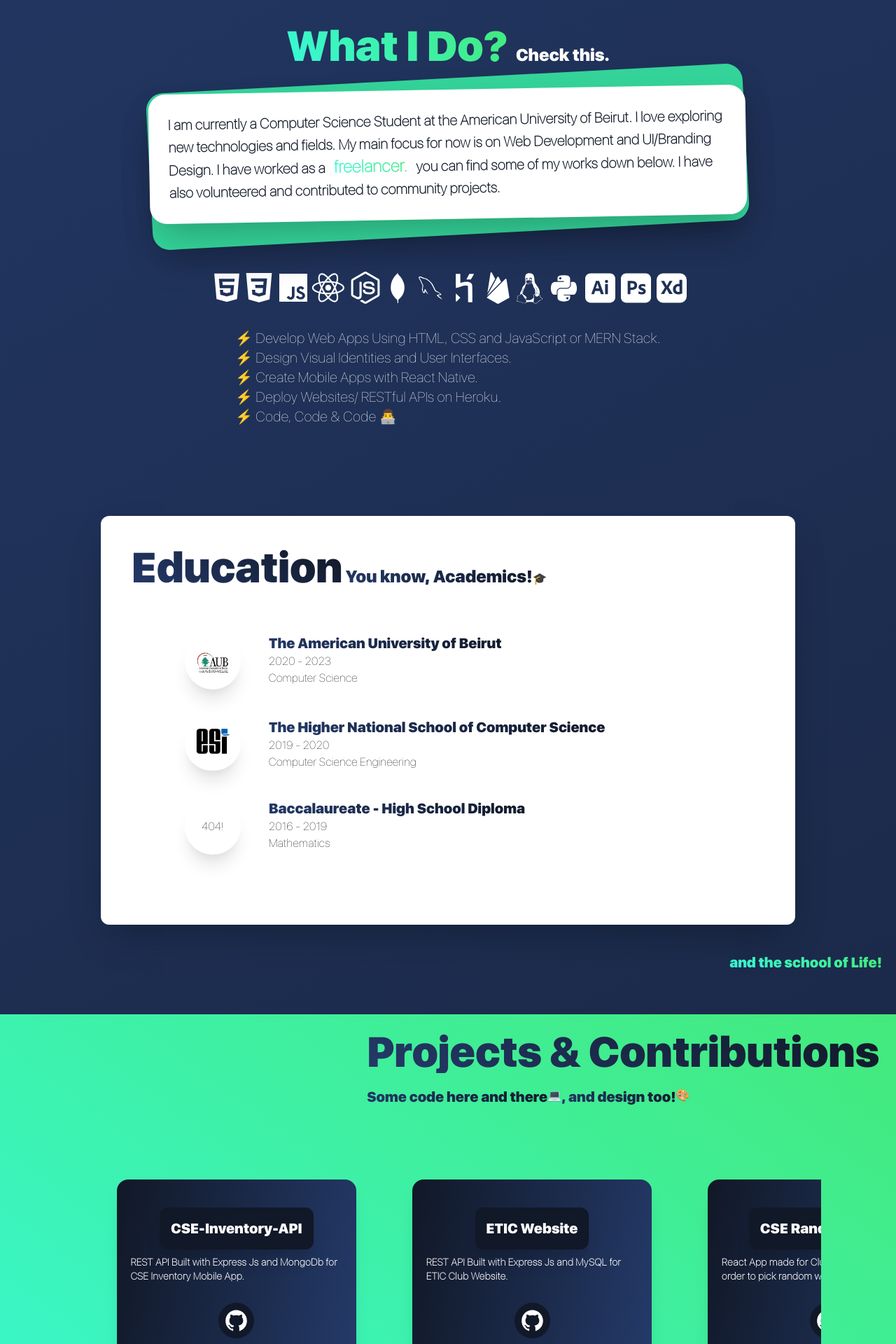
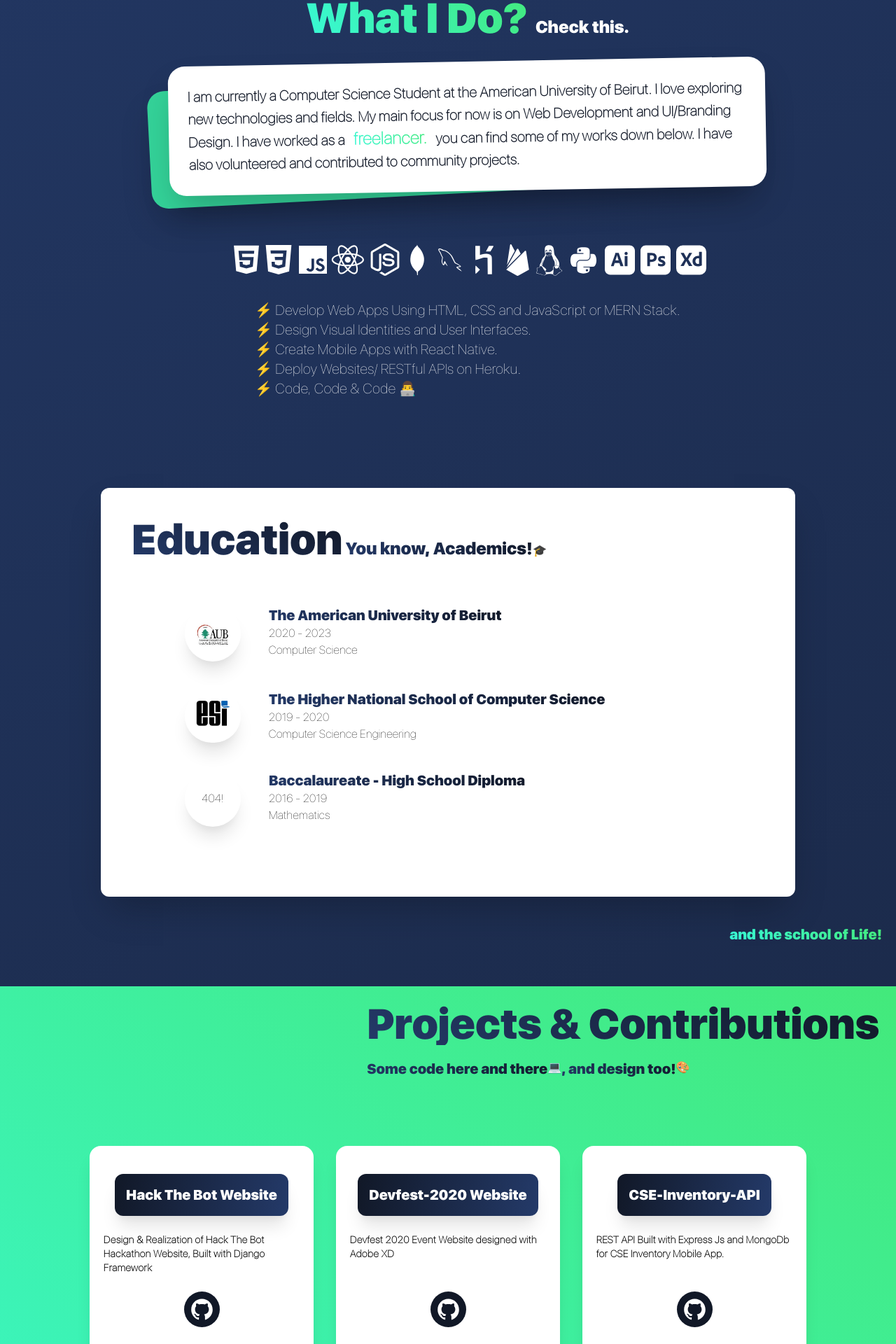
Before and after one commit to louaibouzaher/louaibouzaher.github.io, a React (Create React App) app: page / in a window 1280 px wide. Shown: the part 868-2788 px from the top of the page at 70% size. Built offline with nearby package versions, Linux system fonts and the light colour scheme.

Commit message:
Fixed some style + added content

```diff
--- a/src/App.css
+++ b/src/App.css
@@ -2,30 +2,27 @@ html {
     scroll-behavior: smooth;
     overflow-x: hidden;
 }
+
 textarea {
     resize: none;
 }
+
 .App {
     text-align: center;
 }
+
 .blueGradientText {
-  background: -webkit-linear-gradient(
-    240deg,
-    rgba(17, 24, 39, 1),
-    rgb(36, 58, 105)
-  );
+    background: -webkit-linear-gradient( 240deg, rgba(17, 24, 39, 1), rgb(36, 58, 105));
     -webkit-background-clip: text;
     -webkit-text-fill-color: transparent;
 }
+
 .blueGradientTextEdited {
-  background: -webkit-linear-gradient(
-    -240deg,
-    rgba(31, 43, 70, 0.5),
-    rgb(36, 58, 105)
-  );
+    background: -webkit-linear-gradient( -240deg, rgba(31, 43, 70, 0.5), rgb(36, 58, 105));
     -webkit-background-clip: text;
     -webkit-text-fill-color: transparent;
 }
+
 .gradientText {
     background: -webkit-linear-gradient(217deg, #43e97b 0%, #38f9d7 100%);
     -webkit-background-clip: text;
@@ -37,21 +34,25 @@ textarea {
     color: rgba(255, 255, 255, 0.4);
     border: rgba(255, 255, 255, 0.05) solid 1px;
 }
+
 .gradientBorder:hover {
     color: #38f9d7;
     border: #38f9d7 solid 1px;
 }
+
 .gradientBorderResume {
     transition: all 0.6s;
     color: rgba(0, 0, 0, 0.6);
     background-image: linear-gradient(217deg, #43e97b 0%, #38f9d7 100%);
     border: rgba(255, 255, 255, 0.05) solid 1px;
 }
+
 .gradientBorderResume:hover {
     background-image: -webkit-linear-gradient(rgb(36, 58, 105), rgb(36, 58, 105));
     color: #38f9d7;
     border: #38f9d7 solid 1px;
 }
+
 .smi {
     color: #38f9d7;
 }
@@ -60,49 +61,47 @@ textarea {
     filter: saturate(20%);
     margin-top: -20px !important;
 }
+
 .gradientBackground {
     background-image: linear-gradient(217deg, #43e97b 0%, #38f9d7 100%);
 }
+
 .gradientBackgroundEdited {
     background-image: linear-gradient(280deg, #43e9a9 0%, #38f9d7 100%);
 }
+
 .grayGradientBackground {
-  background-image: linear-gradient(
-    100deg,
-    rgba(17, 24, 39, 1),
-    rgb(36, 58, 105)
-  );
+    background-image: linear-gradient( 100deg, rgba(17, 24, 39, 1), rgb(36, 58, 105));
 }
+
 .grayGradientBackgroundEdited {
-  background-image: linear-gradient(
-    20deg,
-    rgba(17, 24, 39, 1),
-    rgb(36, 58, 105)
-  );
+    background-image: linear-gradient( 20deg, rgba(17, 24, 39, 1), rgb(36, 58, 105));
 }
+
 html::-webkit-scrollbar {
     display: none !important;
 }
 
-@media (min-width: 600px) {
 .scroll::-webkit-scrollbar {
-    width: 20px;
+    display: none !important;
 }
 
+.scroll {
+    -ms-overflow-style: none;
+    scrollbar-width: none;
+}
+
+
+/* @media (min-width: 600px) {
      ::-webkit-scrollbar-track {
         box-shadow: inset 0 0 5px rgb(53, 53, 53);
         border-radius: 10px;
     }
-
      ::-webkit-scrollbar-thumb {
-    background-image: linear-gradient(
-      240deg,
-      rgba(17, 24, 39, 1),
-      rgb(36, 58, 105)
-    );
+        background-image: linear-gradient( 240deg, rgba(17, 24, 39, 1), rgb(36, 58, 105));
         border-radius: 10px;
     }
-}
+} */
 
 .underlineGreen {
     box-shadow: inset 0 -0.3em 0 0 #38f9d7;
@@ -115,6 +114,7 @@ html::-webkit-scrollbar {
     left: 190vh;
     z-index: 200;
 }
+
 .bounceLeft {
     animation: bounceLeft 1s infinite;
 }
--- a/src/App.js
+++ b/src/App.js
@@ -13,7 +13,7 @@ import Navbar from "./Components/Navbar";
 function App() {
   const linkRef = useRef(null);
   const HandleClick = () => {
-    if (linkRef.current.hash == "#contact") {
+    if (linkRef.current.hash === "#contact") {
       linkRef.current.classList.remove('transform', '-rotate-180');
       linkRef.current.href = "#hero";
     } else {
--- a/src/Components/Conributions.js
+++ b/src/Components/Conributions.js
@@ -4,6 +4,27 @@ import { BsArrowRightShort } from "react-icons/bs";
 
 const Contributions = () => {
   const Contributions = [
+    {
+      title: "Hack The Bot Website",
+      description:
+        "Design & Realization of Hack The Bot Hackathon Website, Built with Django Framework",
+      isGithub: true,
+      linkGithub: "https://htb.gdgalgiers.com/",
+      isBehance: false,
+      linkBehance: null,
+      isXd: false,
+      linkXd: null,
+    },
+    {
+      title: "Devfest-2020 Website",
+      description: "Devfest 2020 Event Website designed with Adobe XD",
+      isGithub: true,
+      linkGithub: "https://devfest20.gdgalgiers.com/",
+      isBehance: false,
+      linkBehance: null,
+      isXd: false,
+      linkXd:null,
+    },
     {
       title: "CSE-Inventory-API",
       description:
@@ -60,17 +81,6 @@ const Contributions = () => {
       linkXd: null,
     },
     {
-      title: "Devfest-2020 Website",
-      description: "Devfest 2020 Event Website designed with Adobe XD",
-      isGithub: false,
-      linkGithub: null,
-      isBehance: false,
-      linkBehance: null,
-      isXd: true,
-      linkXd:
-        "https://xd.adobe.com/view/685be0d7-f89f-4b25-b55c-a4fb805edc14-3d08/",
-    },
-    {
       title: "Shellmates Website",
       description:
         "Landing page for the Shellmates new website made with Adobe XD.",
@@ -98,7 +108,7 @@ const Contributions = () => {
   return (
     <div
       id="projects"
-      className="my-10 flex flex-col w-full h-screen gradientBackground"
+      className="my-10 flex flex-col w-full gradientBackground"
     >
       <div className="self-end m-6 ">
         <div className="font-sfb text-left sm:text-current text-4xl sm:text-6xl blueGradientText">
@@ -116,7 +126,7 @@ const Contributions = () => {
           <span> 🎨</span>
         </div>
       </div>
-      <div className="scroll my-2 sm:my-10 px-5 w-full sm:w-5/6 flex flex-row overflow-x-scroll self-center">
+      <div className="scroll my-2 py-4 sm:my-10 w-full flex flex-row sm:flex-wrap sm:self-center sm:justify-center sm:overflow-x-hidden overflow-x-scroll items-stretch">
         {Contributions.map((c, idx) => {
           return <Contribution c={c} key={idx} />;
         })}
--- a/src/Components/Contact.js
+++ b/src/Components/Contact.js
@@ -13,7 +13,7 @@ const Contact = () => {
     });
   };
   const handleSend = () => {
-    if (Contact.email != "" && Contact.message != "") {
+    if (Contact.email !== "" && Contact.message !== "") {
       const messagesRef = database.ref("contactmessages");
       const newMessage = messagesRef.push();
       newMessage.set({
--- a/src/Components/Contribution.js
+++ b/src/Components/Contribution.js
@@ -14,11 +14,11 @@ const Contribution = ({ c }) => {
     linkBehance,
   } = c;
   return (
-    <div className="py-10 w-4/5 sm:w-1/3 flex-shrink-0 flex flex-col items-center p-5 m-10 rounded-2xl shadow-xl grayGradientBackground">
-      <div className="p-4 bg-gray-900 rounded-xl shadow-xl">
+    <div className="py-10 w-4/5 sm:w-1/4 flex-shrink-0 flex flex-col items-center p-5 m-4 rounded-2xl shadow-xl bg-white">
+      <div className="p-4  grayGradientBackground rounded-xl shadow-xl">
         <div className="text-white font-sfb text-xl">{title}</div>
       </div>
-      <p className="my-2 flex-grow w-full text-sm text-white font sfl font-bold text-left tracking-wider ">
+      <p className="my-6 flex-grow w-full text-sm text-fray-900 font sfl font-bold text-left tracking-wider ">
         {description}
       </p>
       <div className="cursor-pointer flex flex-row justify-around mx-auto">
--- a/src/Components/Hero.js
+++ b/src/Components/Hero.js
@@ -1,10 +1,10 @@
 import React from "react";
 import SocialMedia from "./SocialMedia";
-import PersonalPicture from "../Assets/louaibouzaherPic.jpg";
+import PersonalPicture from "../Assets/louai.jpg";
 const Hero = () => {
   return (
     <div className="flex flex-row flex-wrap sm:flex-nowrap justify-around items-center container h-screen">
-      <div className="order-2 sm:order-1 flex-2 flex flex-col justify-center items-start p-10 mx-10 mt-0 sm:mt-10">
+      <div className="order-2 sm:order-1 flex-2 flex flex-col justify-center items-start p-10 mx-10 mt-0 ">
         <div className="font-sfb text-4xl m-1 text-white text-left ">
           Hey there, <br /> I'm{" "}
           <span className="gradientText"> Louai Bouzaher! </span>
@@ -19,7 +19,7 @@ const Hero = () => {
         <div className="flex flex-row">
           <a
             target="_blank"
-            href="https://drive.google.com/file/d/1b0rZaNVlS_LqCwixwf3Z_WlvGbf0tCEU/view?usp=sharing"
+            href="https://drive.google.com/file/d/1Ee8JrTR7vqjg1P41ZePIFGvTemQE0fUH/view?usp=sharing"
             className="focus:outline-none hidden sm:block gradientBorderResume text-xl border-gray-900  border-solid  mx-3 pt-2 shadow-2xl rounded-lg font-bold tracking-wide h-12 w-40 align-middle"
           >
             Resume
@@ -35,7 +35,7 @@ const Hero = () => {
       <img
         src={PersonalPicture}
         alt="louaiPic"
-        className="mt-10 sm:mt-0 h-1/4 sm:h-2/3 order-1 sm:order-2 shadow-2xl  xl:block rounded-full lg:mr-10 image"
+        className="mt-10 sm:mt-0 h-1/4 sm:h-3/5 order-1 sm:order-2 shadow-2xl  xl:block rounded-full lg:mr-10 "
       />
     </div>
   );
--- a/src/Components/Navbar.js
+++ b/src/Components/Navbar.js
@@ -8,7 +8,8 @@ const Navbar = () => {
     >
       <div className="mx-10 text-4xl mt-20 mb-6 sm:mt-0 sm:mb-0 flex-grow sm:flex-grow-0">
         {" "}
-        👓{" "} <br/> <span className='text-white text-sm sm:text-base'>/* Website in progress */</span>
+        👓{" "} <br/>
+        {/* <span className='text-white text-sm sm:text-base'>Website in progress </span> */}
       </div>
       <div className="hidden sm:flex flex-row px-6">
         <a href="#resume" className="px-3 text-white hover:text-green-400">
--- a/src/Components/Resume.js
+++ b/src/Components/Resume.js
@@ -3,7 +3,7 @@ import Tools from "./Tools";
 
 const Resume = () => {
   return (
-    <div id='resume' className="flex flex-row flex-wrap justify-center">
+    <div id='resume' className="w-full flex flex-col flex-wrap justify-center items-center overflow-hidden">
       <div className="font-sfb m-1 text-2xl text-white">
         <span className="gradientText text-6xl"> What I Do? </span>
         Check this.
@@ -20,15 +20,14 @@ const Resume = () => {
           and contributed to community projects.
         </div>
       </div>
-      <div className="hidden lg:block absolute z-0 mt-20 w-4/6 m-7 flex-none rounded-3xl transform shadow-2xl bg-green-400 -rotate-1 sm:-rotate-3">
-        <div className="font-sans text-xl font-bold text-left my-7 text-green-500 tracking-wide">
-          <br />
-          <br />
-          <br />
-          <br />
-          <br />
-          <br />
-        </div>
+      <div className="hidden lg:block absolute z-0 -mt-44 w-4/6 m-7 flex-none rounded-3xl transform shadow-2xl bg-green-400 -rotate-1 sm:-rotate-3">
+     <br/>
+     <br/>
+     <br/>
+     <br/>
+     <br/>
+     <br/>
+     <br/>
       </div>
       <div className="flex w-full justify-center items-center mt-8">
         <Tools />
```
Also changed, not shown: src/Assets/louai.jpg (added), 1 other file (tests, documents, lock files or other folders). Lines whose indentation alone changed are shown as unchanged.
